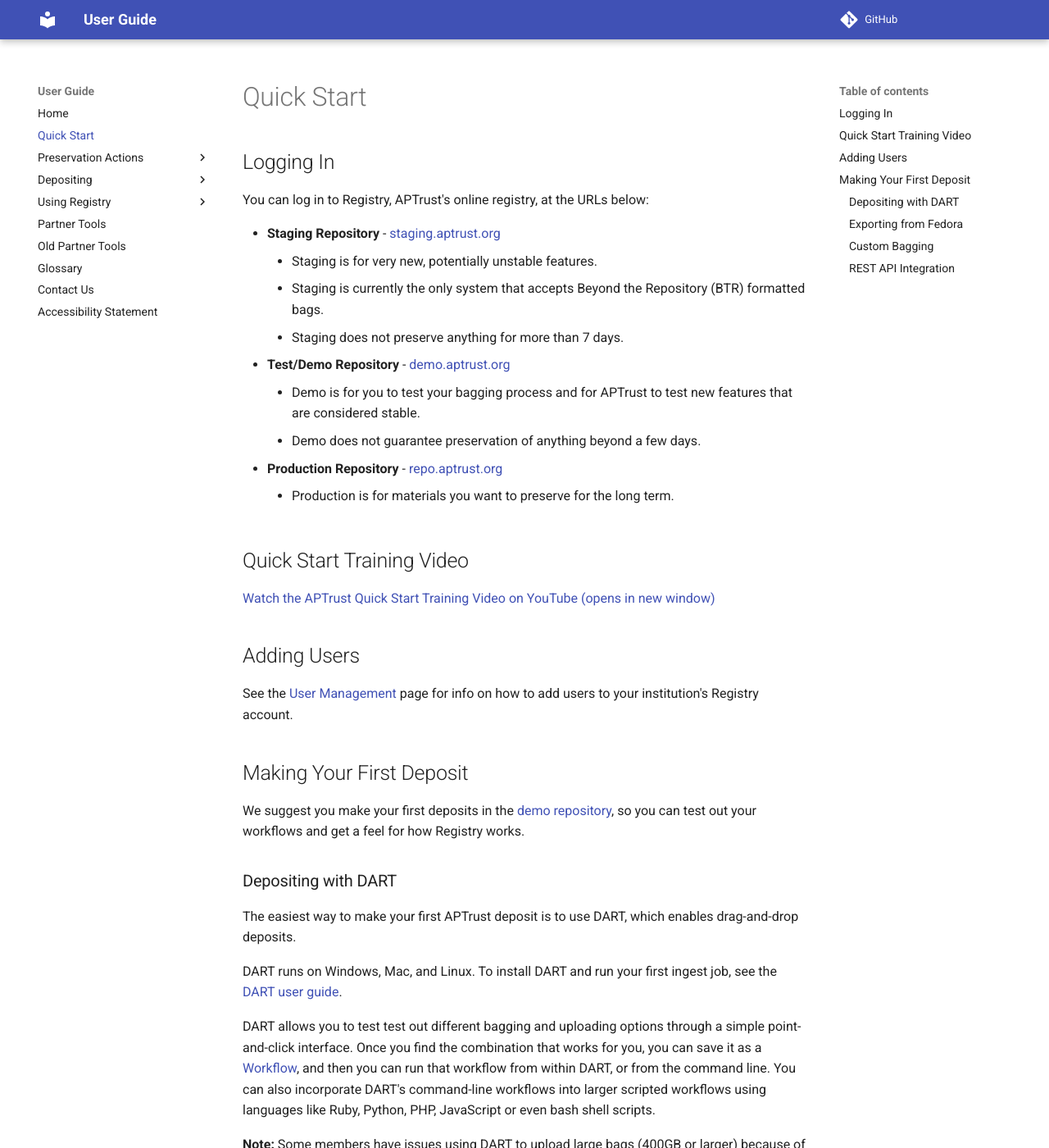
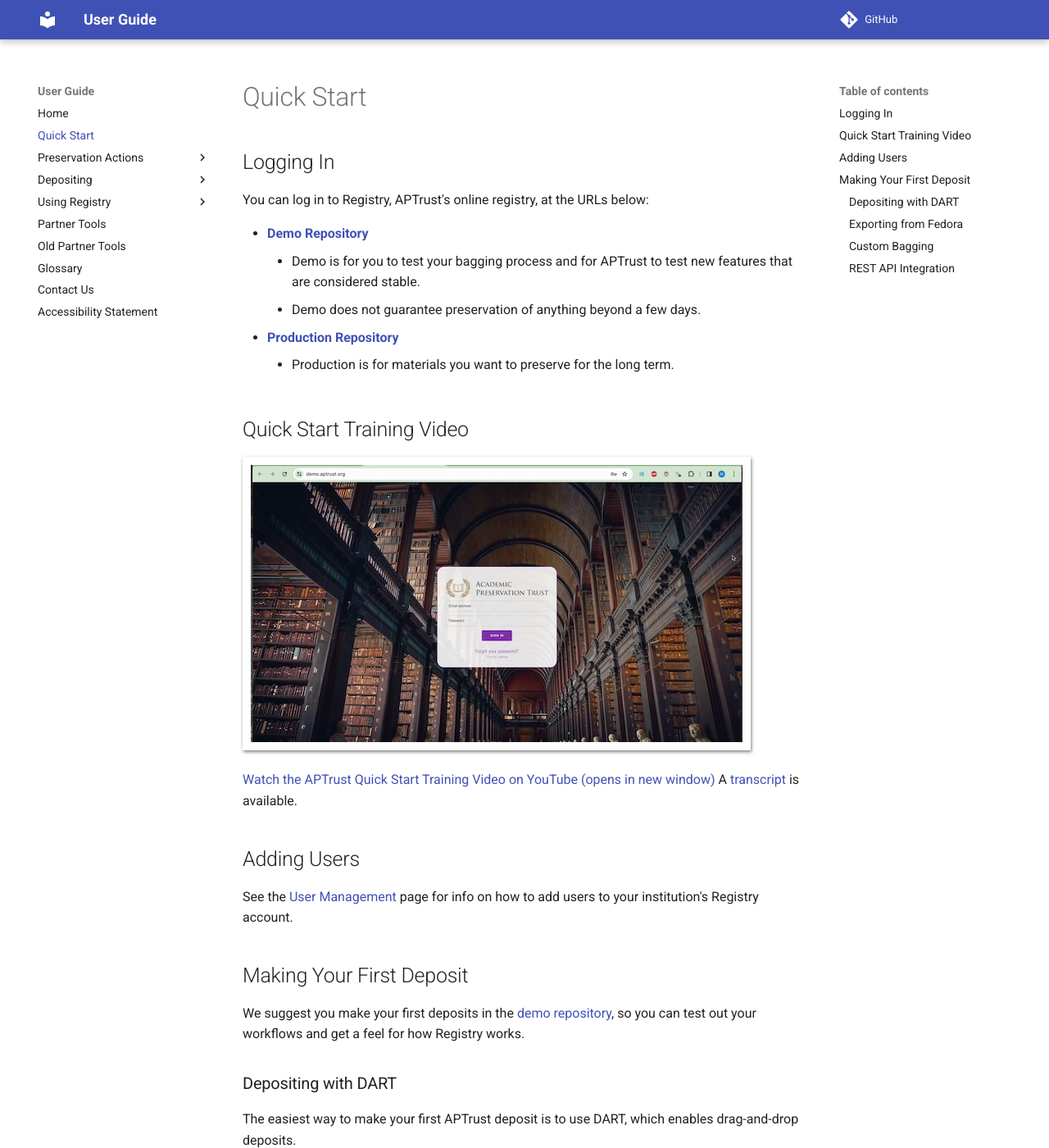
Before and after one commit to APTrust/userguide, an MkDocs documentation site: the page built from docs/quick_start.md, in a window 1280 px wide and 1400 px high. Shown: the whole window at 82% size. Built offline with MkDocs 1.6.1 and Material for MkDocs 9.7.7, drawn with Linux system fonts in a browser that asks for light colours; comment, search, counter and statistics services are not loaded.

Commit message:
Fix quick start accessibiltiy issues

```diff
--- a/docs/quick_start.md
+++ b/docs/quick_start.md
@@ -4,19 +4,17 @@
 
 You can log in to Registry, APTrust's online registry, at the URLs below:
 
-* __Staging Repository__ - [staging.aptrust.org](https://staging.aptrust.org)
-    - Staging is for very new, potentially unstable features.
-    - Staging is currently the only system that accepts Beyond the Repository (BTR) formatted bags.
-    - Staging does not preserve anything for more than 7 days.
-* __Test/Demo Repository__ - [demo.aptrust.org](https://demo.aptrust.org)
+* [__Demo Repository__](https://demo.aptrust.org)
     - Demo is for you to test your bagging process and for APTrust to test new features that are considered stable.
     - Demo does not guarantee preservation of anything beyond a few days.
-* __Production Repository__ - [repo.aptrust.org](https://repo.aptrust.org)
+* [__Production Repository__](https://repo.aptrust.org)
     - Production is for materials you want to preserve for the long term.
 
 ## Quick Start Training Video
 
-[Watch the APTrust Quick Start Training Video on YouTube (opens in new window)](https://www.youtube.com/watch?v=dKekC3jHTpM){:target="_blank"}
+![APTrust Quick Start Training Video thumbnail](img/quickstart.jpg "APTrust Quick Start Training Video")
+
+[Watch the APTrust Quick Start Training Video on YouTube (opens in new window)](https://www.youtube.com/watch?v=dKekC3jHTpM){:target="_blank"} A [transcript](./APTrust-Quick-Start-Training-Video.txt) is available.
 
 ## Adding Users
 
```
Also changed, not shown: docs/APTrust-Quick-Start-Training-Video.txt (added, +1 -0 lines), docs/img/quickstart.jpg (added).
